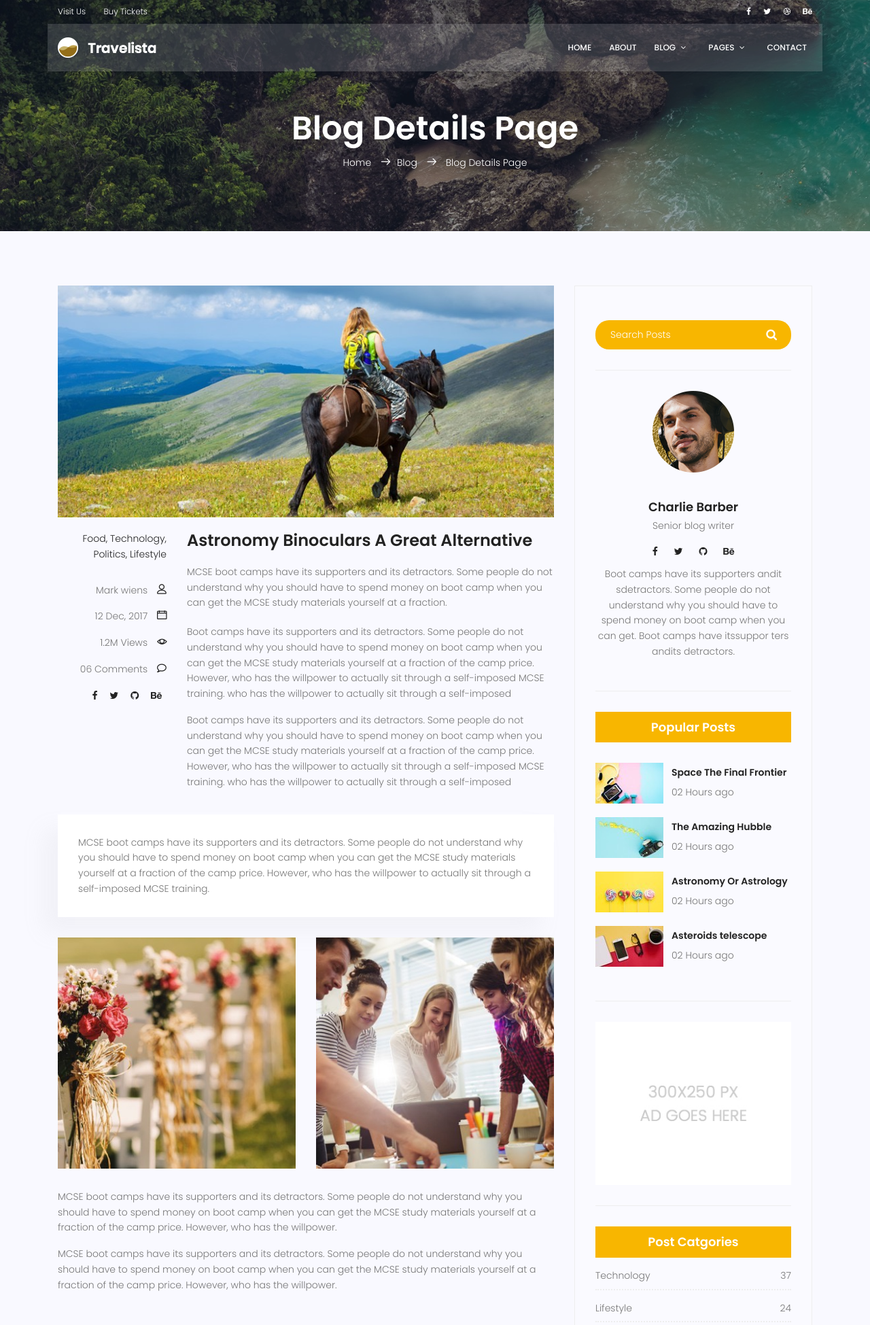
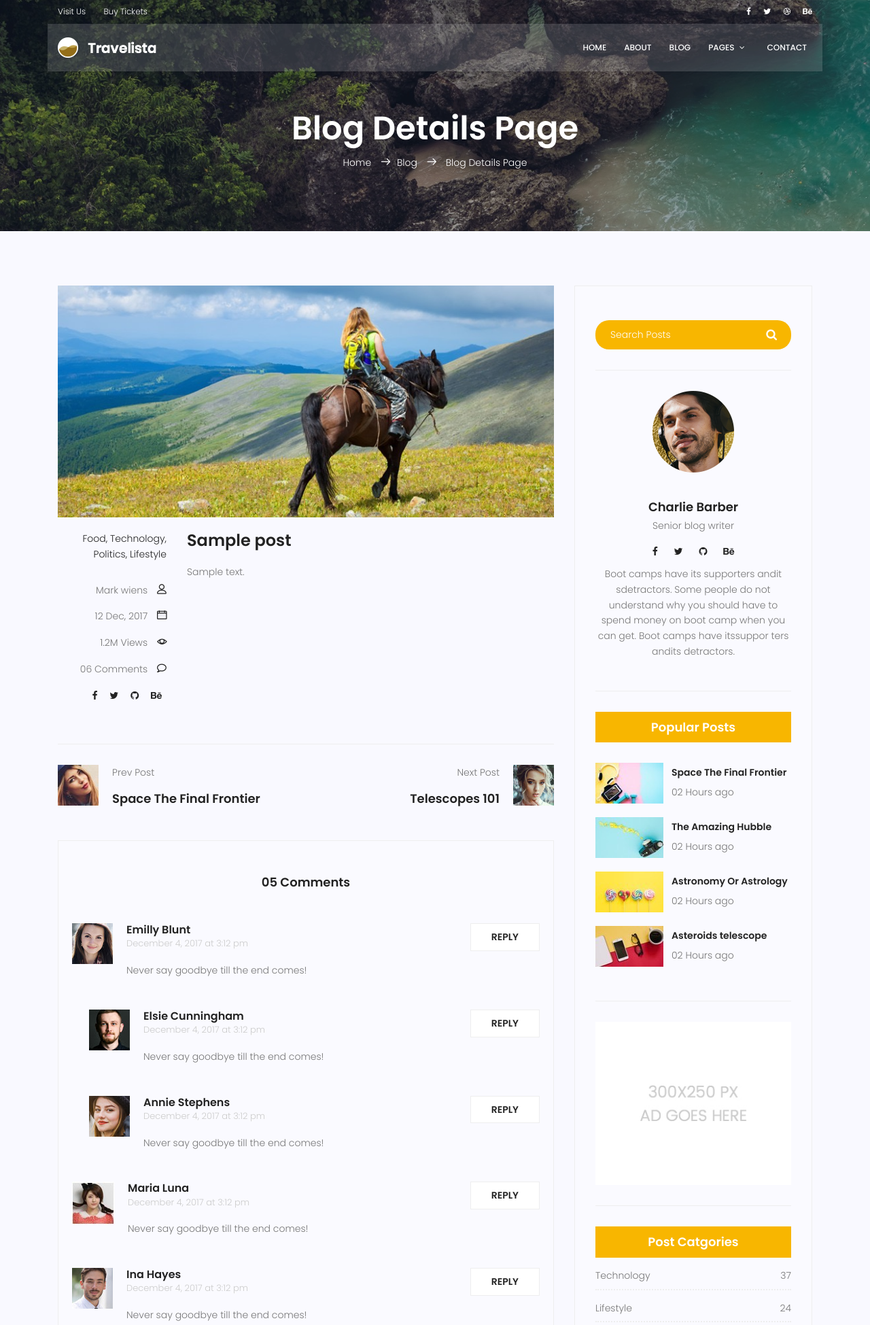
Before and after one commit to MadKloK/django-shit, a Django app: template templates/app2/blog-single.html in a window 1280 px wide. Shown: the top 1949 px of the page at 68% size. Run offline with Django 5.2, Linux system fonts and the light colour scheme; the template is opened without the code that fills it: values that come from a table or form of the project are taken from there, others are empty; tables that the repository leaves empty hold one stand-in row (values such as "Sample post"); some libraries are stand-ins or nearby versions.

Commit message:
add some stuff

```diff
--- a/app2/urls.py
+++ b/app2/urls.py
@@ -5,6 +5,6 @@ app_name = "app2"
 
 urlpatterns = [
     path('',  blog_view, name="index"),
-    path('single/', blog_single, name="single"),
-    path('post-<int:pid>/', test, name='test')
+    path('<int:pid>/', blog_single, name="single"),
+    # path('post-<int:pid>/', test, name='test')
 ]
--- a/templates/app2/blog-single.html
+++ b/templates/app2/blog-single.html
@@ -55,54 +55,10 @@
 						</div>
 					</div>
 					<div class="col-lg-9 col-md-9">
-						<h3 class="mt-20 mb-20">Astronomy Binoculars A Great Alternative</h3>
+						<h3 class="mt-20 mb-20">{{ post.title }}</h3>
 						<p class="excert">
-							MCSE boot camps have its supporters and its detractors. Some people do not understand why
-							you should have to spend money on boot camp when you can get the MCSE study materials
-							yourself at a fraction.
+							{{ post.content}}
 						</p>
-						<p>
-							Boot camps have its supporters and its detractors. Some people do not understand why you
-							should have to spend money on boot camp when you can get the MCSE study materials yourself
-							at a fraction of the camp price. However, who has the willpower to actually sit through a
-							self-imposed MCSE training. who has the willpower to actually sit through a self-imposed
-						</p>
-						<p>
-							Boot camps have its supporters and its detractors. Some people do not understand why you
-							should have to spend money on boot camp when you can get the MCSE study materials yourself
-							at a fraction of the camp price. However, who has the willpower to actually sit through a
-							self-imposed MCSE training. who has the willpower to actually sit through a self-imposed
-						</p>
-					</div>
-					<div class="col-lg-12">
-						<div class="quotes">
-							MCSE boot camps have its supporters and its detractors. Some people do not understand why
-							you should have to spend money on boot camp when you can get the MCSE study materials
-							yourself at a fraction of the camp price. However, who has the willpower to actually sit
-							through a self-imposed MCSE training.
-						</div>
-						<div class="row mt-30 mb-30">
-							<div class="col-6">
-								<img class="img-fluid" src="{% static 'img/blog/post-img1.jpg' %}" alt="">
-							</div>
-							<div class="col-6">
-								<img class="img-fluid" src="{% static 'img/blog/post-img2.jpg' %}" alt="">
-							</div>
-							<div class="col-lg-12 mt-30">
-								<p>
-									MCSE boot camps have its supporters and its detractors. Some people do not
-									understand why you should have to spend money on boot camp when you can get the MCSE
-									study materials yourself at a fraction of the camp price. However, who has the
-									willpower.
-								</p>
-								<p>
-									MCSE boot camps have its supporters and its detractors. Some people do not
-									understand why you should have to spend money on boot camp when you can get the MCSE
-									study materials yourself at a fraction of the camp price. However, who has the
-									willpower.
-								</p>
-							</div>
-						</div>
 					</div>
 				</div>
 				<div class="navigation-area">
--- a/templates/base.html
+++ b/templates/base.html
@@ -65,12 +65,7 @@
                     <ul class="nav-menu">
                         <li><a href="{% url 'app1:index' %}">Home</a></li>
                         <li><a href="{% url 'app1:about' %}">About</a></li>
-                        <li class="menu-has-children"><a href="">Blog</a>
-                            <ul>
-                                <li><a href="{% url 'app2:index' %}">Blog Home</a></li>
-                                <li><a href="{% url 'app2:single' %}">Blog Single</a></li>
-                            </ul>
-                        </li>
+                        <li><a href="{% url 'app2:index' %}">Blog</a></li>
                         <li class="menu-has-children"><a href="">Pages</a>
                             <ul>
                                 <li><a href="{% url 'app1:elements' %}">Elements</a></li>
```
Also changed, not shown: app2/views.py (+11 -5 lines), templates/app2/blog-home.html (+6 -6 lines), templates/app2/test.html (added, +13 -0 lines).
